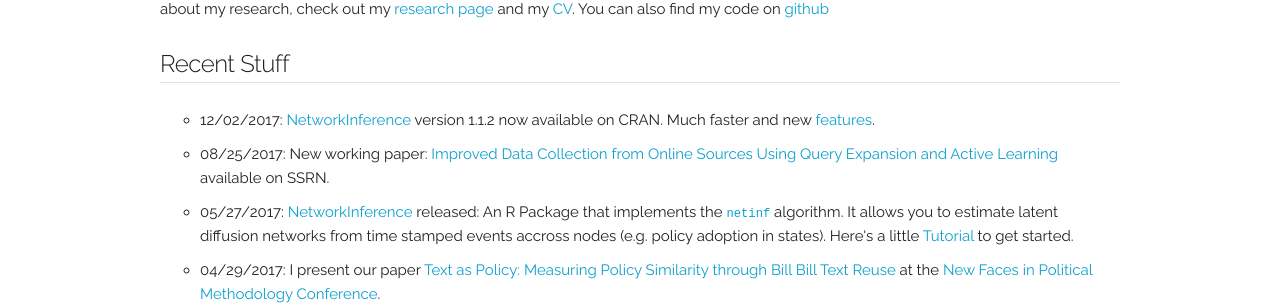
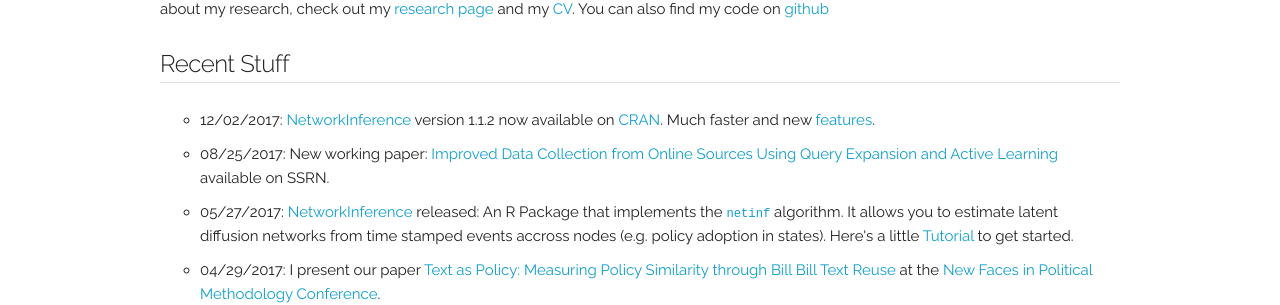
Before and after one commit to flinder/flinder.github.io, a Jekyll site: the page built from index.html, in a window 1280 px wide. Shown: the part 681-986 px from the top of the page. Built offline with Jekyll 4.4.1, drawn with Linux system fonts in a browser that asks for light colours; some of the changed lines change nothing that is shown.

Commit message:
fixed some links

```diff
--- a/index.html
+++ b/index.html
@@ -29,7 +29,7 @@
     <h5>Recent Stuff</h5><hr/>
 
     <ul>
-        <li>12/02/2017: <a href="https://github.com/desmarais-lab/NetworkInference>NetworkInference">NetworkInference</a> version 1.1.2 now available on CRAN. Much faster and new <a href="https://github.com/desmarais-lab/NetworkInference/releases">features</a>.
+        <li>12/02/2017: <a href="https://github.com/desmarais-lab/NetworkInference">NetworkInference</a> version 1.1.2 now available on <a href="https://CRAN.R-project.org/package=NetworkInference">CRAN</a>. Much faster and new <a href="https://github.com/desmarais-lab/NetworkInference/releases">features</a>.
         <li>08/25/2017: New working paper: <a href="https://papers.ssrn.com/sol3/papers.cfm?abstract_id=3026393">Improved Data Collection from Online Sources Using Query Expansion and Active Learning</a> available on SSRN.
         <li>05/27/2017: <a href="https://github.com/desmarais-lab/NetworkInference">NetworkInference</a> released: An R Package that implements the <a href="http://snap.stanford.edu/netinf/"><tt>netinf</tt></a> algorithm. It allows you to estimate latent diffusion networks from time stamped events accross nodes (e.g. policy adoption in states). Here's a little <a href="/software/2017/03/27/networkinference-tutorial.html">Tutorial</a> to get started.</li>
         <li>04/29/2017: I present our paper <a href="https://papers.ssrn.com/sol3/papers.cfm?abstract_id=2812607">Text as Policy: Measuring Policy Similarity through Bill Bill Text Reuse</a> at the <a href="http://qssi.psu.edu/new-faces-in-political-methodology-conference">New Faces in Political Methodology Conference</a>.</li>
```
